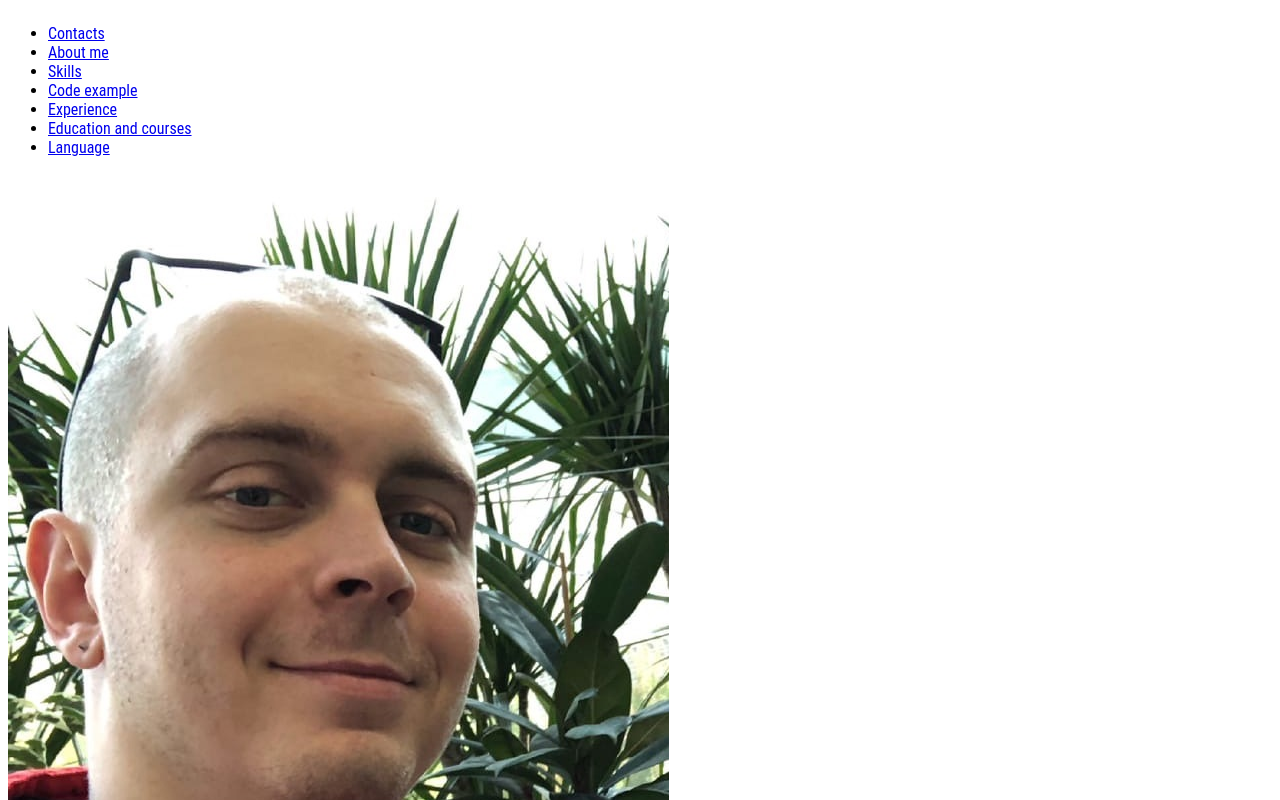
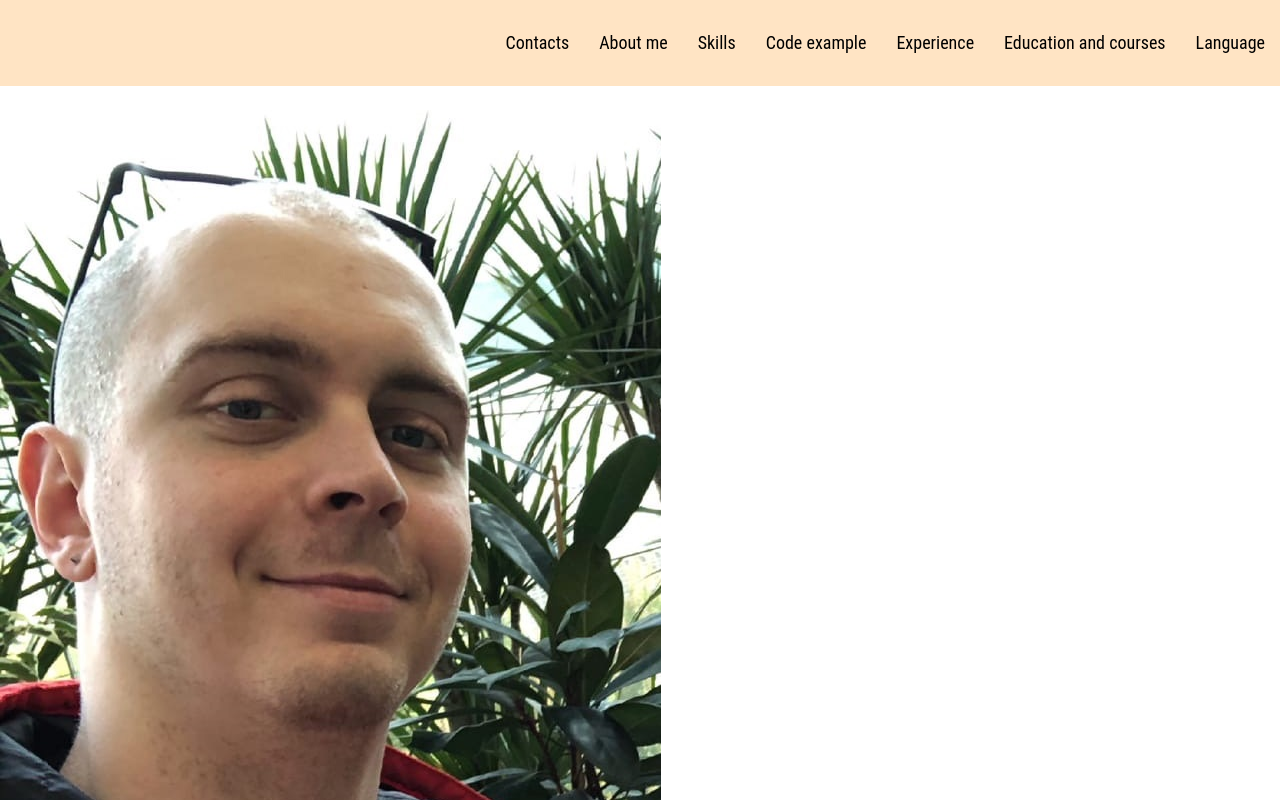
Before and after one commit to AntonOgonovskiy/rsschool-cv, a plain HTML site: page index.html in a window 1280 px wide. Shown: the top 800 px of the page. Drawn offline with Linux system fonts and the light colour scheme.

Commit message:
feat: add style to head

```diff
--- a/index.html
+++ b/index.html
@@ -12,16 +12,16 @@
 
 <body>
 	<header class="header">
-		<div>
+		<div class="container">
 			<nav>
-				<ul>
-					<li><a href="#contact">Contacts</a></li>
-					<li><a href="#about">About me</a></li>
-					<li><a href="#skill">Skills</a></li>
-					<li><a href="#code">Code example</a></li>
-					<li><a href="#experience">Experience</a></li>
-					<li><a href="#education">Education and courses</a></li>
-					<li><a href="#language">Language</a></li>
+				<ul class="nav">
+					<li><a href="#contact" class="nav-list">Contacts</a></li>
+					<li><a href="#about" class="nav-list">About me</a></li>
+					<li><a href="#skill" class="nav-list">Skills</a></li>
+					<li><a href="#code" class="nav-list">Code example</a></li>
+					<li><a href="#experience" class="nav-list">Experience</a></li>
+					<li><a href="#education" class="nav-list">Education and courses</a></li>
+					<li><a href="#language" class="nav-list">Language</a></li>
 				</ul>
 			</nav>
 		</div>
--- a/style.css
+++ b/style.css
@@ -9,9 +9,38 @@
 	scroll-behavior: smooth;
   }
 body {
+
 	display: flex;
 	flex-direction: column;
 	justify-content: space-between;
-	min-height: 100vh;
+	min-height: 100%;
+	margin: 0;
+	padding: 0;
 	font-family: 'Roboto Condensed', sans-serif;
+	font-size: 18px;
   }
+  .container {
+    max-width: 1440px;
+    margin: 0 auto;
+  }
+  .header {
+	  background-color: bisque;
+
+  }
+  .nav {
+	  display: flex;
+	  flex-direction: row;
+	  justify-content: flex-end;
+	  align-items: center;
+	  list-style: none;
+  }
+  .nav-list {
+	  padding: 0 15px;
+	  line-height: 50px;
+	  text-decoration: none;
+	  color:black;
+	  transition: 5s;
+  }
+  .nav-list:hover {
+	  text-decoration: underline;
+  }
```
